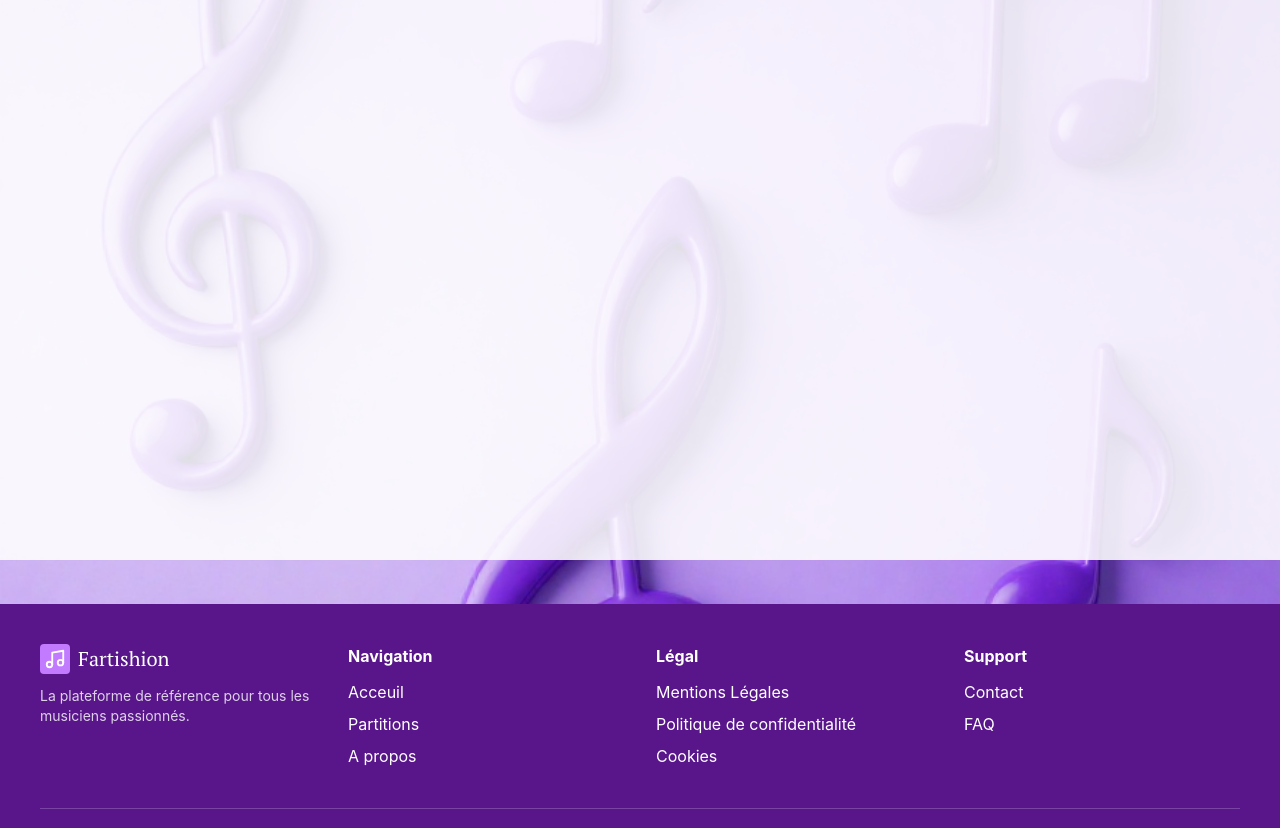
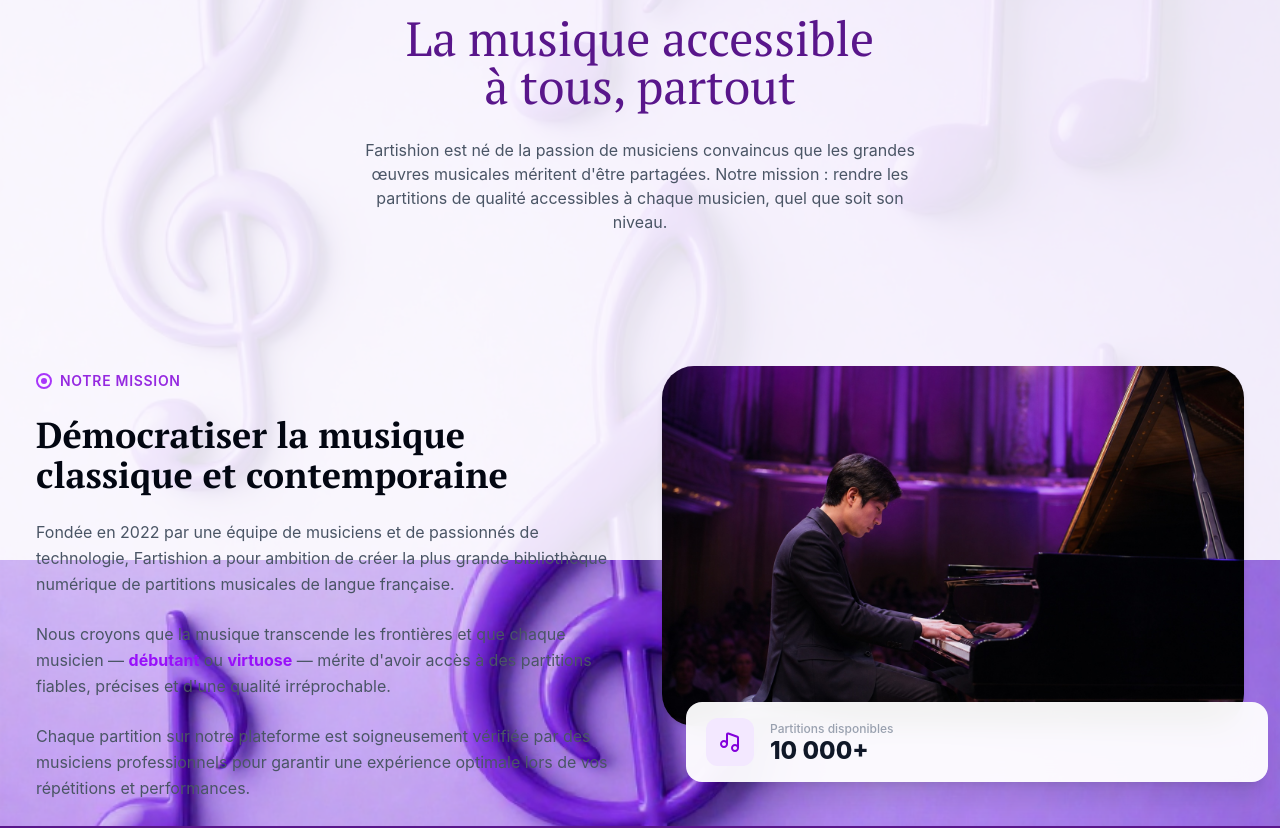
Before and after one commit to riedsteeve/Fartishion, a React (Vite) app in the folder frontend/: page /about in a window 1280 px wide. Shown: the part 240-1068 px from the top of the page. Built offline with nearby package versions, Linux system fonts and the light colour scheme.

Commit message:
Mise en place de la section notre mission

```diff
--- a/frontend/package.json
+++ b/frontend/package.json
@@ -32,6 +32,7 @@
     "eslint-plugin-react-refresh": "^0.5.2",
     "globals": "^17.6.0",
     "postcss": "^8.5.15",
+    "prettier": "^3.8.4",
     "tailwindcss": "^4.3.0",
     "typescript": "~6.0.2",
     "typescript-eslint": "^8.59.2",
--- /dev/null
+++ b/frontend/src/Components/Composables/ourMission.tsx
@@ -0,0 +1,77 @@
+import pianoPlayer from '../../../public/images/pianoPlayer.jpg'
+import { BiMusic } from 'react-icons/bi'
+
+const OurMission = () => {
+    return (
+        <div className="grid mt-30 px-4 max-w-7xl mx-auto lg:grid-cols-2 gap-11 items-center">
+
+            {/* Section Texte */}
+            <div className="space-y-6">
+                <div className="flex items-center gap-2 animate-pulse">
+                     <div className="w-4 h-4 rounded-full border-2 border-purple-600 flex items-center justify-center">
+                        <div className="w-1.5 h-1.5 bg-purple-600 rounded-full"></div>
+                    </div>
+                    <h4 className="text-purple-700 font-semibold text-sm uppercase tracking-wider">
+                        Notre mission
+                    </h4>
+                </div>
+
+                <h2 className="text-4xl font-pt-serif font-bold text-gray-950">
+                    Démocratiser la musique <br /> classique et contemporaine
+                </h2>
+
+                <p className="text-gray-600 leading-relaxed">
+                    Fondée en 2022 par une équipe de musiciens et de passionnés de technologie,
+                    Fartishion a pour ambition de créer la plus grande bibliothèque numérique
+                    de partitions musicales de langue française.
+                </p>
+
+                <p className="text-gray-600 leading-relaxed">
+                    Nous croyons que la musique transcende les frontières et que chaque
+                    musicien — <span className="font-bold text-purple-600">débutant</span> ou{" "}
+                    <span className="font-bold text-purple-600">virtuose</span> — mérite
+                    d'avoir accès à des partitions fiables, précises et d'une qualité
+                    irréprochable.
+                </p>
+
+                <p className="text-gray-600 leading-relaxed">
+                    Chaque partition sur notre plateforme est soigneusement vérifiée par des
+                    musiciens professionnels pour garantir une expérience optimale lors de
+                    vos répétitions et performances.
+                </p>
+            </div>
+
+            {/* Section Image & Badge */}
+            <div className="relative">
+                <img
+                    className="w-full h-90 object-cover rounded-4xl shadow-md"
+                    src={pianoPlayer}
+                    alt="Pianiste"
+                />
+
+                {/* Badge flottant avec alignement Flexbox horizontal */}
+                <div className="absolute bottom-6 left-6 bg-white/95 backdrop-blur-md px-5 py-4 rounded-2xl shadow-xl flex items-center gap-4">
+
+                    {/* Conteneur de l'icône de musique */}
+                    <div className="bg-purple-100 p-3 rounded-xl text-purple-700 flex items-center justify-center">
+                        <BiMusic className="w-6 h-6" />
+                    </div>
+
+                    {/* Bloc de texte à droite de l'icône */}
+                    <div className="flex flex-col justify-center">
+                        <p className="text-xs text-gray-400 font-medium mb-0.5">
+                            Partitions disponibles
+                        </p>
+                        <p className="text-2xl font-extrabold text-gray-900 leading-none">
+                            10 000+
+                        </p>
+                    </div>
+
+                </div>
+            </div>
+
+        </div>
+    )
+}
+
+export default OurMission
--- a/frontend/src/Components/Landingpage/About.tsx
+++ b/frontend/src/Components/Landingpage/About.tsx
@@ -1,11 +1,31 @@
 import Header from '../Composables/header'
+import { BiMusic } from 'react-icons/bi'
+import OurMission from '../Composables/ourMission'
+
 
 const About = () => {
     return (
         <>
             <Header />
 
+            <div className=" text-center w-full px-3 sm:px-8 h-auto pt-3 pb-2 sm:pt-4 sm:pb-3 mt-20 rounded">
+                <div className="bg-purple-200 rounded-full flex items-center gap-2 px-4 py-2 animate-bounce text-purple-600 w-fit mx-auto">
+                    <BiMusic className='text-xl' />
+                       <h4 className='text-center text-purple-800'>Notre Histoire</h4>
+                </div>
 
+                 <div className="text-5xl mt-7 font-pt-serif text-purple-900">
+                    <h2>La musique accessible <br /> à tous, partout</h2>
+                </div>
+                <div className="text-gray-600 w-xl mt-7 mx-auto ">
+                    <p> Fartishion est né de la passion de musiciens convaincus que les grandes
+                        œuvres musicales méritent d'être partagées. Notre mission : rendre les
+                        partitions de qualité accessibles à chaque musicien, quel que soit son niveau.
+                    </p>
+                </div>
+            </div>
+
+            <OurMission />
 
 
         </>
```
Also changed, not shown: frontend/public/images/pianoPlayer.jpg (added), 1 other file (tests, documents, lock files or other folders).
